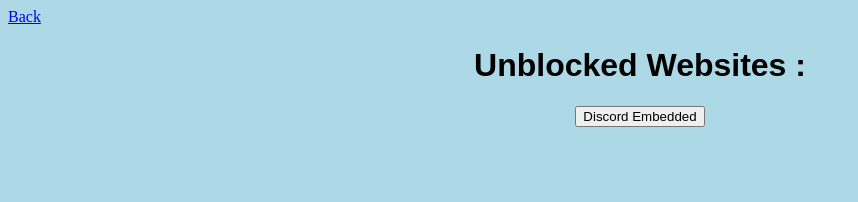
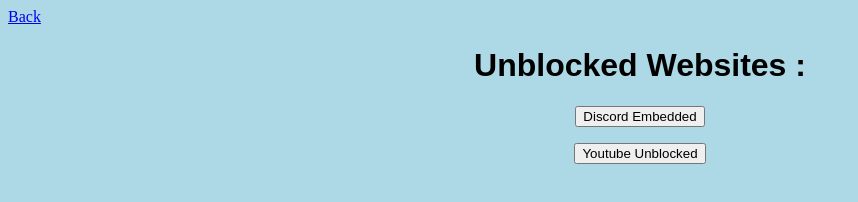
Before and after one commit to TheMonkeExe/PalBlock-Unblocked-Websites, a plain HTML site: page index.html in a window 1280 px wide. Shown: the whole page, without its empty margins (0-858 px from the left). Drawn offline with Linux system fonts and the light colour scheme.

Commit message:
Update index.html

```diff
--- a/index.html
+++ b/index.html
@@ -1,5 +1,3 @@
-
-
 <!DOCTYPE html>
 <html>
 <head>
@@ -31,7 +29,11 @@ body {
     <input type="submit" value="Discord Embedded" />
 </form>
 
+<p></p>
 
+<form action="https://themonkeexe.github.io/youtube-but-its-unblocked-palblock/">
+    <input type="submit" value="Youtube Unblocked" />
+</form>
 
 </center>
 
```
